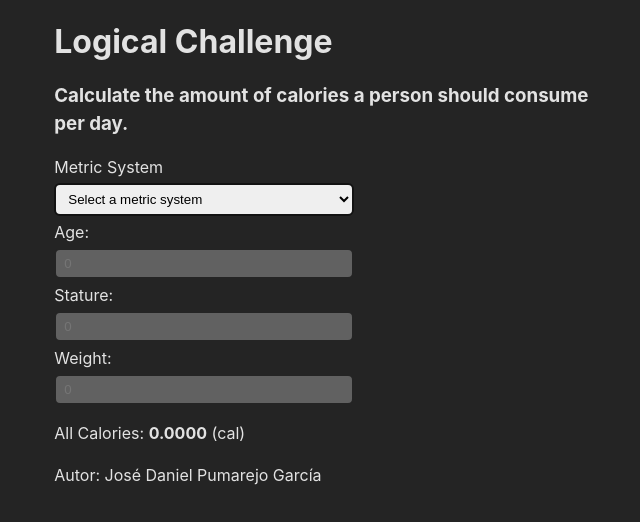
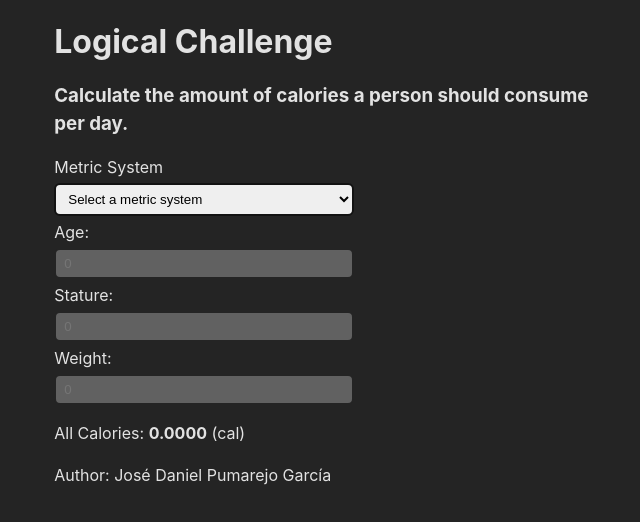
Before and after one commit to DanyVaic18/reto-logico-nelumbo, a React (Vite) app: page / in a window 1280 px wide. Shown: the top 522 px of the page, without its empty margins (310-950 px from the left). Built offline with nearby package versions, Linux system fonts and the light colour scheme.

Commit message:
fix: words written in Spanish can be translated into English

```diff
--- a/src/App.jsx
+++ b/src/App.jsx
@@ -3,7 +3,7 @@ import { useState } from "react";
 const metricSystems = [
   { label: "Select a metric system", value: "" },
   { label: "Decimal", value: "decimal" },
-  { label: "Anglosajón", value: "imperial" },
+  { label: "Anglo-Saxon", value: "imperial" },
 ];
 
 const valuePounds = 2.21;
@@ -61,7 +61,6 @@ function App() {
         if (currentMestricSystem) {
           value = value * valueInch;
         }
-        console.log(value, minStature, maxStature);
         if (value < minStature || value > maxStature) {
           return `The height must be greater than or equal to ${
             currentMestricSystem ? "1.4mts" : `${minStature.toFixed(2)}in`
@@ -224,7 +223,7 @@ function App() {
         </section>
       </main>
       <footer className="footer-container">
-        <blockquote className="">Autor: José Daniel Pumarejo García</blockquote>
+        <blockquote>Author: José Daniel Pumarejo García</blockquote>
       </footer>
     </>
   );
```
